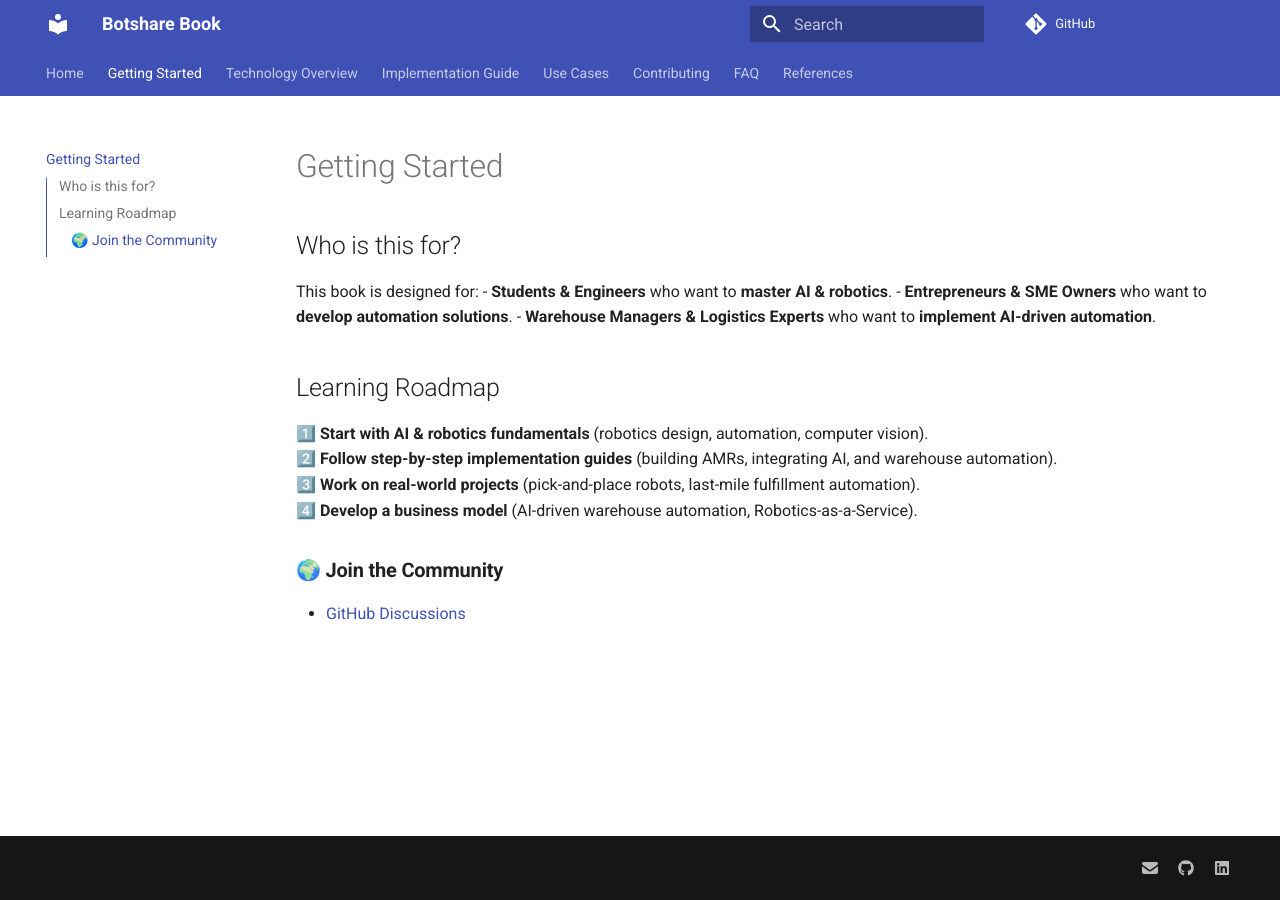
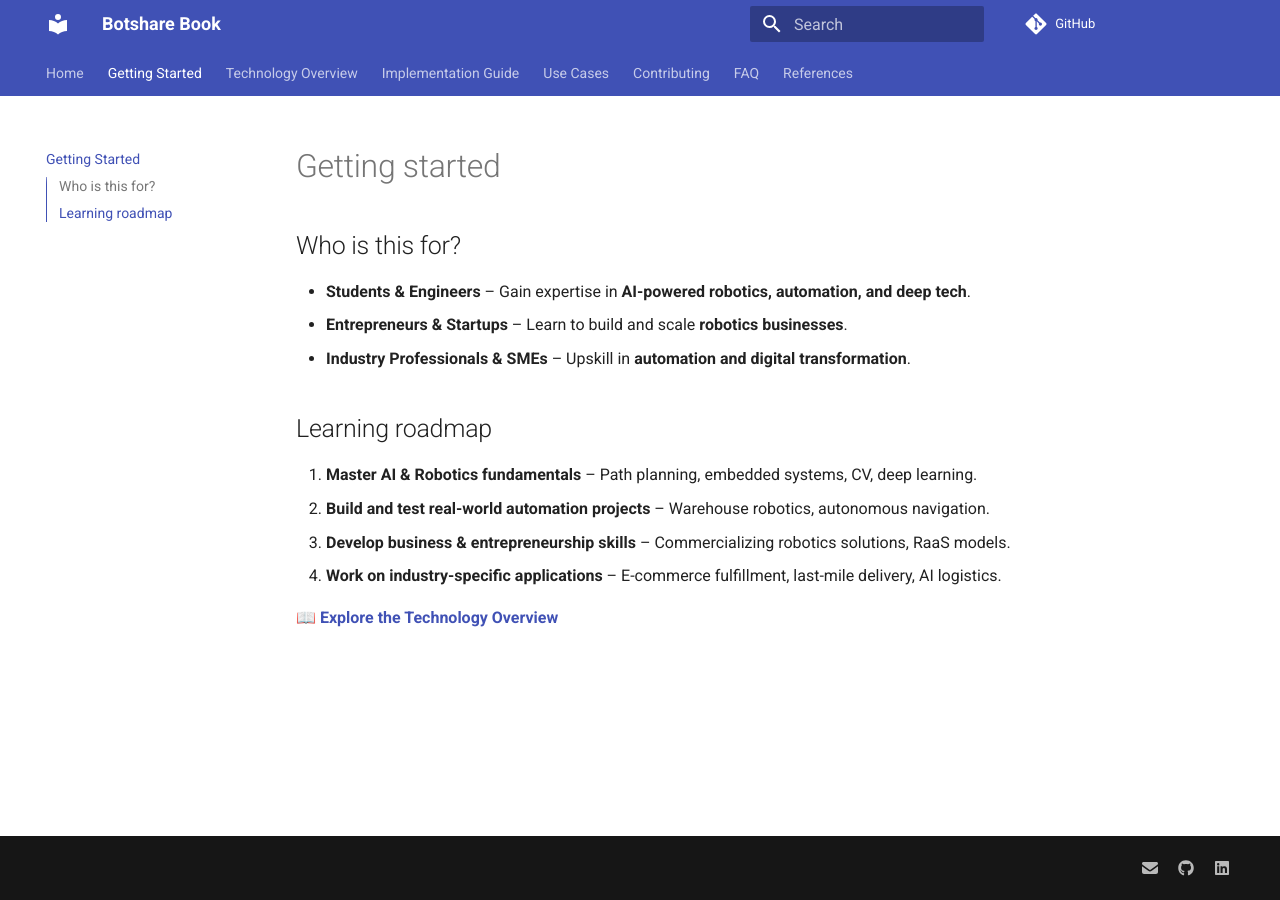
Before and after one commit to BotshareAI/Botshare_book, an MkDocs documentation site: the page built from docs/getting_started.md, in a window 1280 px wide. Built offline with MkDocs 1.6.1 and Material for MkDocs 9.7.7, drawn with Linux system fonts in a browser that asks for light colours; comment, search, counter and statistics services are not loaded.

Commit message:
Update getting_started.md

```diff
--- a/docs/getting_started.md
+++ b/docs/getting_started.md
@@ -1,16 +1,14 @@
-# Getting Started
+# Getting started
 
 ## Who is this for?
-This book is designed for:
-- **Students & Engineers** who want to **master AI & robotics**.
-- **Entrepreneurs & SME Owners** who want to **develop automation solutions**.
-- **Warehouse Managers & Logistics Experts** who want to **implement AI-driven automation**.
+- **Students & Engineers** – Gain expertise in **AI-powered robotics, automation, and deep tech**.
+- **Entrepreneurs & Startups** – Learn to build and scale **robotics businesses**.
+- **Industry Professionals & SMEs** – Upskill in **automation and digital transformation**.
 
-## Learning Roadmap
-1️⃣ **Start with AI & robotics fundamentals** (robotics design, automation, computer vision).
-2️⃣ **Follow step-by-step implementation guides** (building AMRs, integrating AI, and warehouse automation).
-3️⃣ **Work on real-world projects** (pick-and-place robots, last-mile fulfillment automation).
-4️⃣ **Develop a business model** (AI-driven warehouse automation, Robotics-as-a-Service).
+## Learning roadmap
+1. **Master AI & Robotics fundamentals** – Path planning, embedded systems, CV, deep learning.
+2. **Build and test real-world automation projects** – Warehouse robotics, autonomous navigation.
+3. **Develop business & entrepreneurship skills** – Commercializing robotics solutions, RaaS models.
+4. **Work on industry-specific applications** – E-commerce fulfillment, last-mile delivery, AI logistics.
 
-### 🌍 **Join the Community**
-- [GitHub Discussions](https://github.com/OpenAMRobot)
+📖 **[Explore the Technology Overview](technology_overview)**
```
